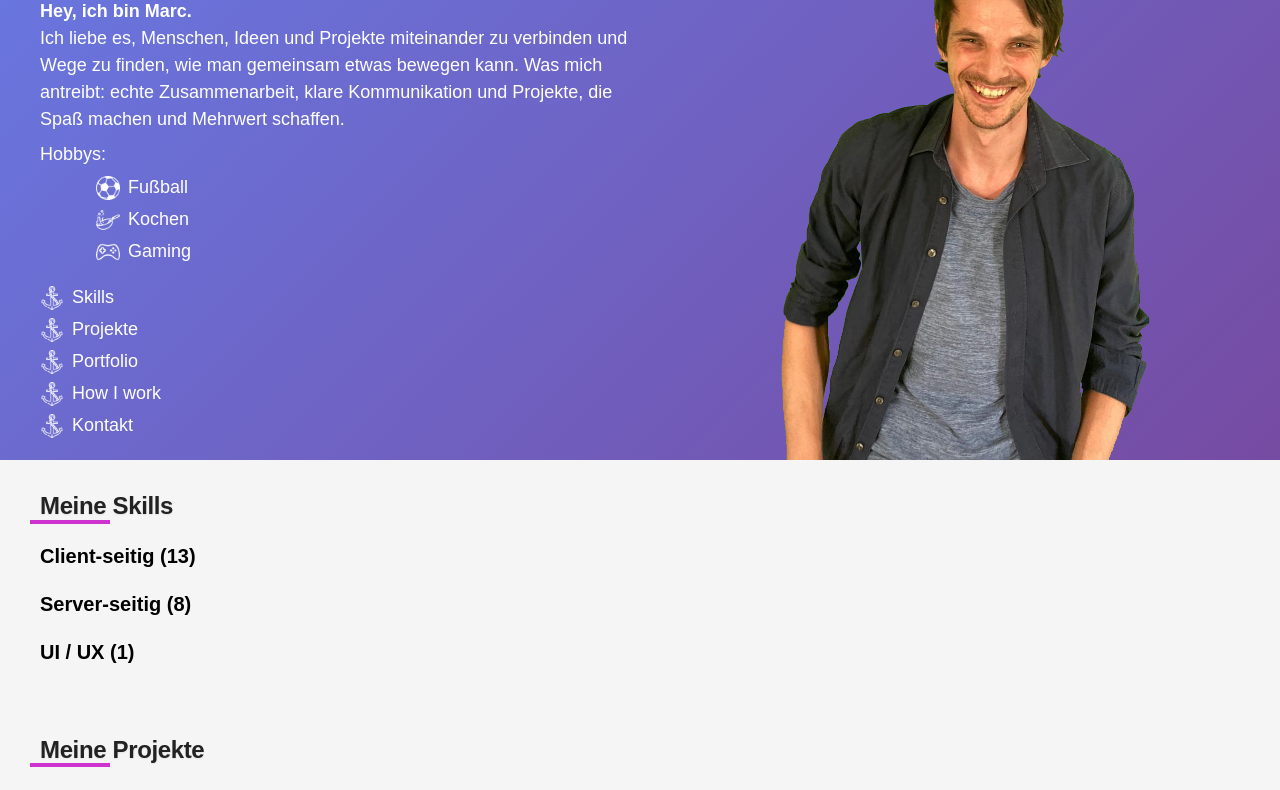
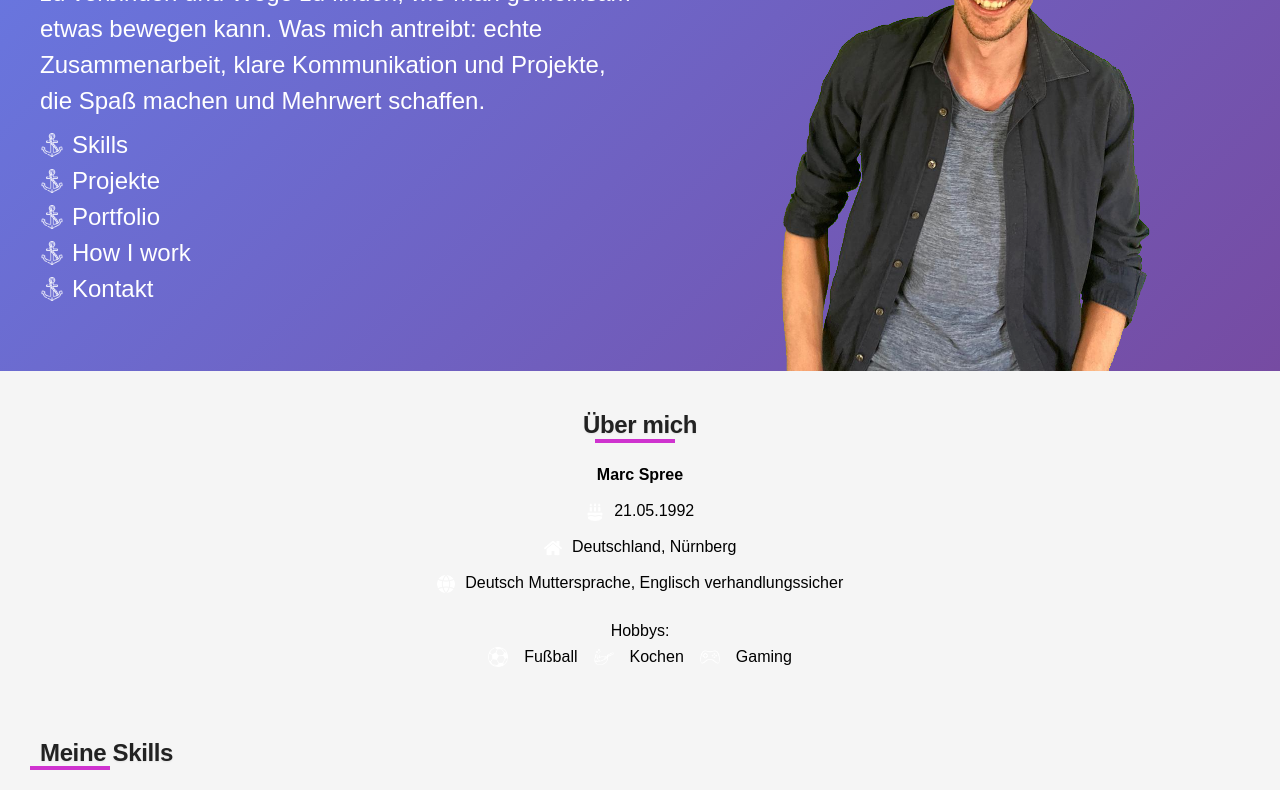
Before and after one commit to SharkMarc/Onepage, a React app: page / in a window 1280 px wide. Shown: the part 340-1130 px from the top of the page. Built offline with nearby package versions, Linux system fonts and the light colour scheme.

Commit message:
new design yes or no ?

```diff
--- a/package.json
+++ b/package.json
@@ -20,6 +20,9 @@
     "@types/react": "^18.3.27",
     "@types/react-dom": "^18.3.7",
     "css-loader": "^6.11.0",
+    "react-refresh": "^0.14.0",
+    "@pmmmwh/react-refresh-webpack-plugin": "^0.5.11",
+
     "sass": "^1.71.1",
     "sass-loader": "^16.0.6",
     "style-loader": "^3.3.4",
--- a/src/assets/components/timeline.scss
+++ b/src/assets/components/timeline.scss
@@ -128,7 +128,7 @@
   height: 700px;
 }
 
-.silver.timeline-line {
+.silver .timeline-line {
   height: 975px;
 }
 
--- a/src/assets/header.scss
+++ b/src/assets/header.scss
@@ -81,9 +81,12 @@
   align-items: center;
   color: $white;
   text-align: center;
+  padding-top: 64px;
 
   @media (min-width: $min-width-lg) {
-    height: 100vh;
+    //height: 100vh;
+    padding-bottom: 64px;
+
   }
 
   .flex-column {
@@ -112,7 +115,7 @@
     }
 
     p, ul, button {
-      font-size: 18px
+      font-size: 24px
     }
 
     button {
--- a/src/assets/style.scss
+++ b/src/assets/style.scss
@@ -126,6 +126,17 @@
       position: relative;
     }
 
+    h2 {
+      &.about-me-title:after {
+        content: "";
+        position: absolute;
+        bottom: -4px;
+        left: 45%;
+        width: 80px;
+        border-top: 4px solid #cf33cf;
+      }
+    }
+
     h2:after {
       content: "";
       position: absolute;
--- a/src/components/header/header.tsx
+++ b/src/components/header/header.tsx
@@ -33,31 +33,31 @@ export const Header = ({t}:headerProps) => {
 
                         <div className="hero-content grid-1-1">
                             <div className="flex-column justify-content-center">
-                                <p><img className="icon" src={name} alt="name"/> {t.header.personal.name}</p>
-                                <p><img className="icon" src={birthday} alt="birthday"/> {t.header.personal.birthday}</p>
-                                <p><img className="icon" src={home} alt="home"/> {t.header.personal.location}</p>
-                                <p><img className="icon" src={global} alt="languages"/> {t.header.personal.languages}</p>
+                                {/*<p><img className="icon" src={name} alt="name"/> {t.header.personal.name}</p>*/}
+                                {/*<p><img className="icon" src={birthday} alt="birthday"/> {t.header.personal.birthday}</p>*/}
+                                {/*<p><img className="icon" src={home} alt="home"/> {t.header.personal.location}</p>*/}
+                                {/*<p><img className="icon" src={global} alt="languages"/> {t.header.personal.languages}</p>*/}
 
                                 <p>
                                     <strong>{t.header.intro.greeting}</strong><br/>
                                     {t.header.intro.text}
                                 </p>
 
-                                <p>{t.header.hobbies.title}:</p>
-                                <ul>
-                                    <li>
-                                        <img className="icon" src={soccre} alt="soccer"/>
-                                        {t.header.hobbies.items.soccer}
-                                    </li>
-                                    <li>
-                                        <img className="icon" src={cooking} alt="cooking"/>
-                                        {t.header.hobbies.items.cooking}
-                                    </li>
-                                    <li>
-                                        <img className="icon" src={console} alt="gaming"/>
-                                        {t.header.hobbies.items.gaming}
-                                    </li>
-                                </ul>
+                                {/*<p>{t.header.hobbies.title}:</p>*/}
+                                {/*<ul>*/}
+                                {/*    <li>*/}
+                                {/*        <img className="icon" src={soccre} alt="soccer"/>*/}
+                                {/*        {t.header.hobbies.items.soccer}*/}
+                                {/*    </li>*/}
+                                {/*    <li>*/}
+                                {/*        <img className="icon" src={cooking} alt="cooking"/>*/}
+                                {/*        {t.header.hobbies.items.cooking}*/}
+                                {/*    </li>*/}
+                                {/*    <li>*/}
+                                {/*        <img className="icon" src={console} alt="gaming"/>*/}
+                                {/*        {t.header.hobbies.items.gaming}*/}
+                                {/*    </li>*/}
+                                {/*</ul>*/}
 
                                 {/* Mobile Navigation */}
                                 <button className="d-flex cursor-pointer btn-no-style align-items-center d-md-none"
--- a/src/components/pages/app.tsx
+++ b/src/components/pages/app.tsx
@@ -17,6 +17,13 @@ import kom21 from '../assets/images/kom21.png';
 import gossenmetrawatt from '../assets/images/gossenmetrawatt.png';
 import {VerticalTimeline} from "../timeline-fnction";
 import {useTranslation} from "../../hooks/useTranslation";
+import marc from "../assets/images/marc_white.png";
+import birthday from "../assets/images/birthday.png";
+import home from "../assets/images/home.png";
+import global from "../assets/images/global.png";
+import soccre from "../assets/images/soccre.png";
+import cooking from "../assets/images/cooking-white.png";
+import console from "../assets/images/console.png";
 
 // images bleiben wie bisher
 export const projectImagePaths = (t: any) => [
@@ -217,6 +224,37 @@ const App = () => {
             <main>
                 {/*<div className={'app flex-wrap'}>*/}
                 <div className={''}>
+                    <section className="about-me centered-section" style={{padding: '2.5rem 1rem', textAlign: 'center'}}>
+                        <div className="about-inner" style={{maxWidth: 900, margin: '0 auto', display: 'flex', flexDirection: 'column', alignItems: 'center', gap: '1rem'}}>
+                            {/*<img src={marc} alt="Marc" className="about-avatar" style={{width: 120, height: 120, borderRadius: '50%', objectFit: 'contain'}} />*/}
+                            <div className="about-card" style={{textAlign: 'center', width: '100%'}}>
+                            <h2 className={'about-me-title'}>Über mich</h2><div className="about-personal" style={{display: 'flex', flexDirection: 'column', alignItems: 'center', gap: '0.25rem'}}>
+                            <p><strong>{t.header.personal.name}</strong></p>
+                            <p><img className="icon" src={birthday} alt="birthday" style={{width:18, verticalAlign:'middle', marginRight:6}}/> {t.header.personal.birthday}</p>
+                            <p><img className="icon" src={home} alt="home" style={{width:18, verticalAlign:'middle', marginRight:6}}/> {t.header.personal.location}</p>
+                            <p><img className="icon" src={global} alt="languages" style={{width:18, verticalAlign:'middle', marginRight:6}}/> {t.header.personal.languages}</p>
+                        </div>
+                        </div>
+                        </div>
+
+                            <div className="about-hobbies" style={{marginTop: '1rem'}}>
+                                <p style={{marginBottom: '0.25rem'}}>{t.header.hobbies.title}:</p>
+                                <ul style={{listStyle: 'none', padding: 0, margin: 0, display: 'flex', gap: '1rem', justifyContent: 'center'}}>
+                                    <li style={{display:'flex', alignItems:'center', gap:8}}>
+                                        <img className="icon" src={soccre} alt="soccer" style={{width:20}}/>
+                                        <span>{t.header.hobbies.items.soccer}</span>
+                                    </li>
+                                    <li style={{display:'flex', alignItems:'center', gap:8}}>
+                                        <img className="icon" src={cooking} alt="cooking" style={{width:20}}/>
+                                        <span>{t.header.hobbies.items.cooking}</span>
+                                    </li>
+                                    <li style={{display:'flex', alignItems:'center', gap:8}}>
+                                        <img className="icon" src={console} alt="gaming" style={{width:20}}/>
+                                        <span>{t.header.hobbies.items.gaming}</span>
+                                    </li>
+                                </ul>
+                            </div>
+                    </section>
                     <section id={"skills"}>
                         <div className={"w-100"}>
                             <h2>{t.skills.title}</h2>
```
Also changed, not shown: 1 other file (tests, documents, lock files or other folders).
